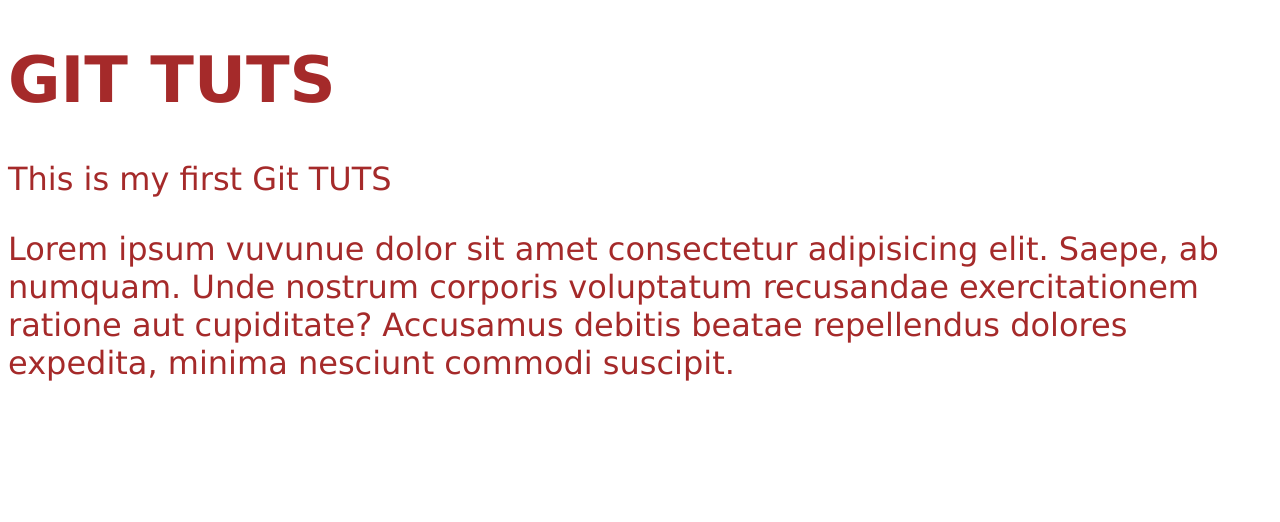
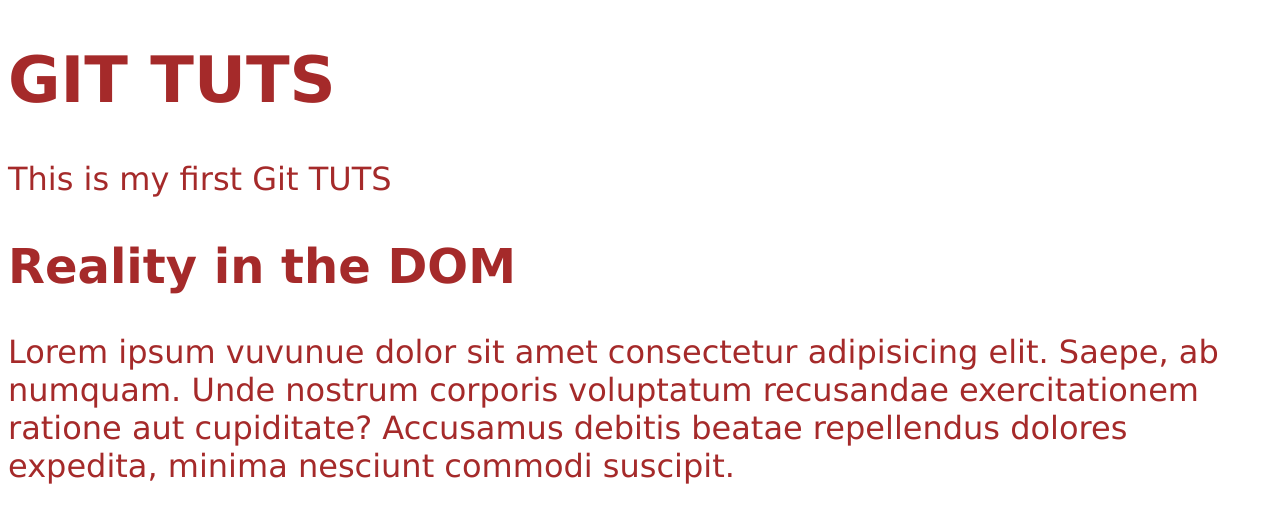
Before and after one commit to GIlbertWalker/The-Count-DownTimer, a plain HTML site: page index.html in a window 1280 px wide. Drawn offline with Linux system fonts and the light colour scheme.

Commit message:
Index file modified

```diff
--- a/index.html
+++ b/index.html
@@ -11,6 +11,7 @@
     <div class="style">
         <h1>GIT TUTS</h1>
         <p>This is my first Git TUTS</p>
+        <h2>Reality in the DOM</h2>
         <p>Lorem ipsum vuvunue dolor sit amet consectetur adipisicing elit. Saepe, ab numquam. Unde nostrum corporis voluptatum recusandae exercitationem ratione aut cupiditate? Accusamus debitis beatae repellendus dolores expedita, minima nesciunt commodi suscipit.</p>
     </div>
 
```
